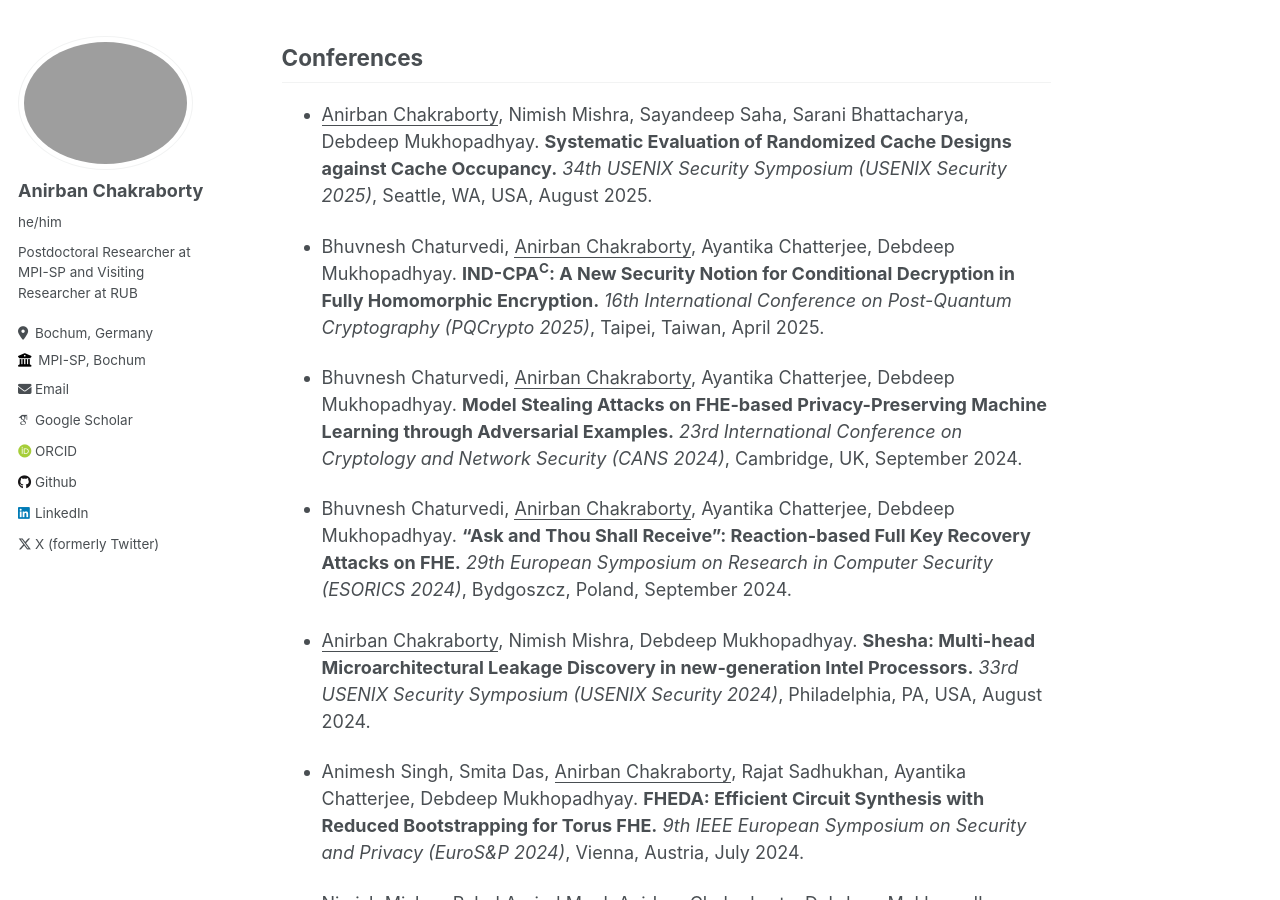
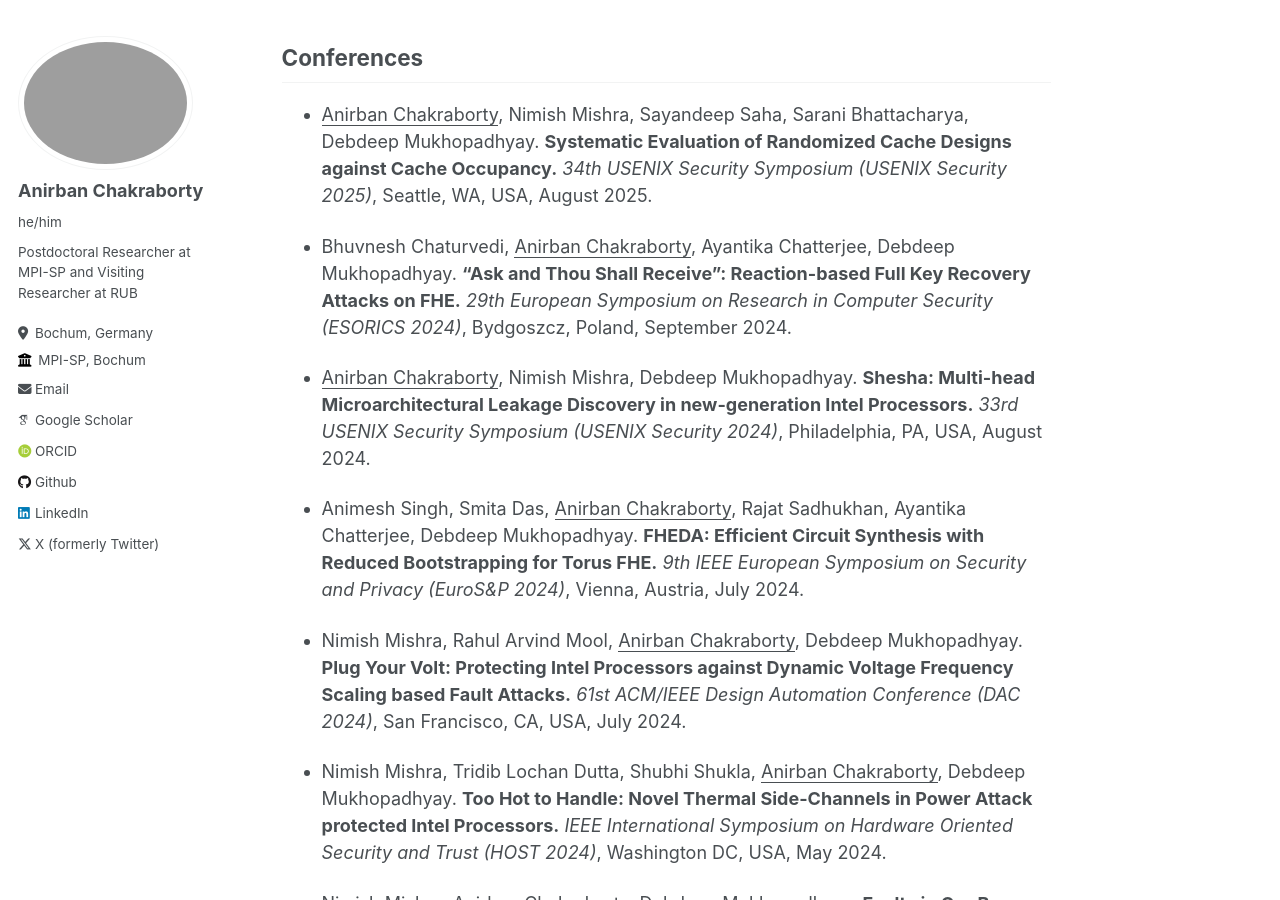
Before and after one commit to anirbanc3/anirbanc3.github.io, a Jekyll site: the page built from _pages/about.md, in a window 1280 px wide and 900 px high, scrolled down 1044 px. Built offline with Jekyll 4.4.1, drawn with Linux system fonts in a browser that asks for light colours; some web fonts are replaced.

Commit message:
adjustments

```diff
--- a/_pages/about.md
+++ b/_pages/about.md
@@ -44,10 +44,6 @@ My research interests span all aspects of Hardware Security with a primary focus
 ## Conferences
 
 - <u>Anirban Chakraborty</u>, Nimish Mishra, Sayandeep Saha, Sarani Bhattacharya, Debdeep Mukhopadhyay. **Systematic Evaluation of Randomized Cache Designs against Cache Occupancy.** _34th USENIX Security Symposium (USENIX Security 2025)_, Seattle, WA, USA, August 2025.
-
-- Bhuvnesh Chaturvedi, <u>Anirban Chakraborty</u>, Ayantika Chatterjee, Debdeep Mukhopadhyay. **IND-CPA<sup>C</sup>: A New Security Notion for Conditional Decryption in Fully Homomorphic Encryption.** _16th International Conference on Post-Quantum Cryptography (PQCrypto 2025)_, Taipei, Taiwan, April 2025.
-
-- Bhuvnesh Chaturvedi, <u>Anirban Chakraborty</u>, Ayantika Chatterjee, Debdeep Mukhopadhyay. **Model Stealing Attacks on FHE-based Privacy-Preserving Machine Learning through Adversarial Examples.** _23rd International Conference on Cryptology and Network Security (CANS 2024)_, Cambridge, UK, September 2024.
 
 - Bhuvnesh Chaturvedi, <u>Anirban Chakraborty</u>, Ayantika Chatterjee, Debdeep Mukhopadhyay. **"Ask and Thou Shall Receive": Reaction-based Full Key Recovery Attacks on FHE.** _29th European Symposium on Research in Computer Security (ESORICS 2024)_, Bydgoszcz, Poland, September 2024.
 
```
